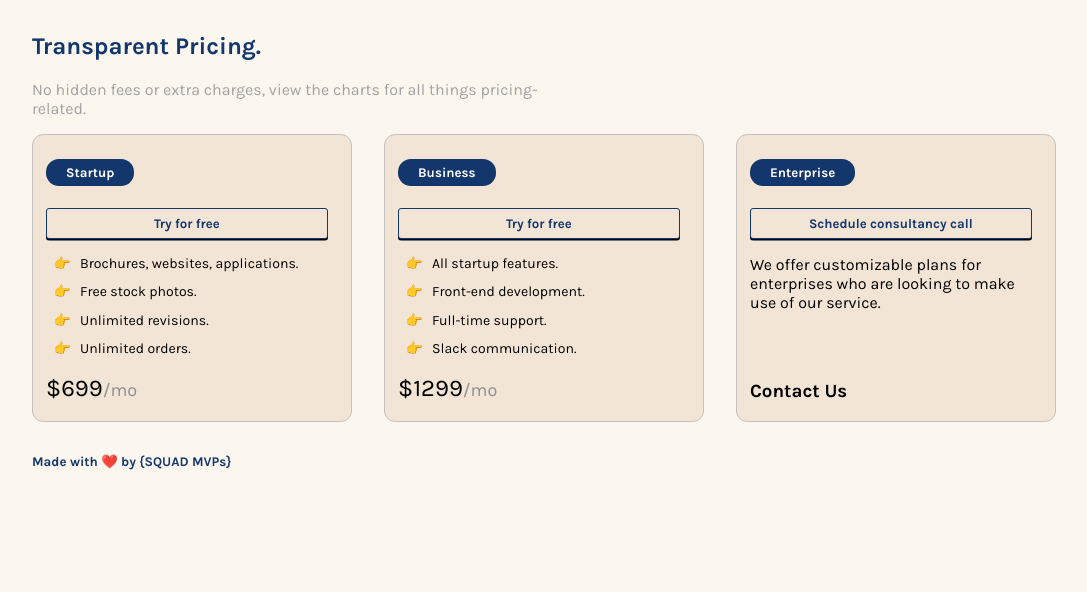
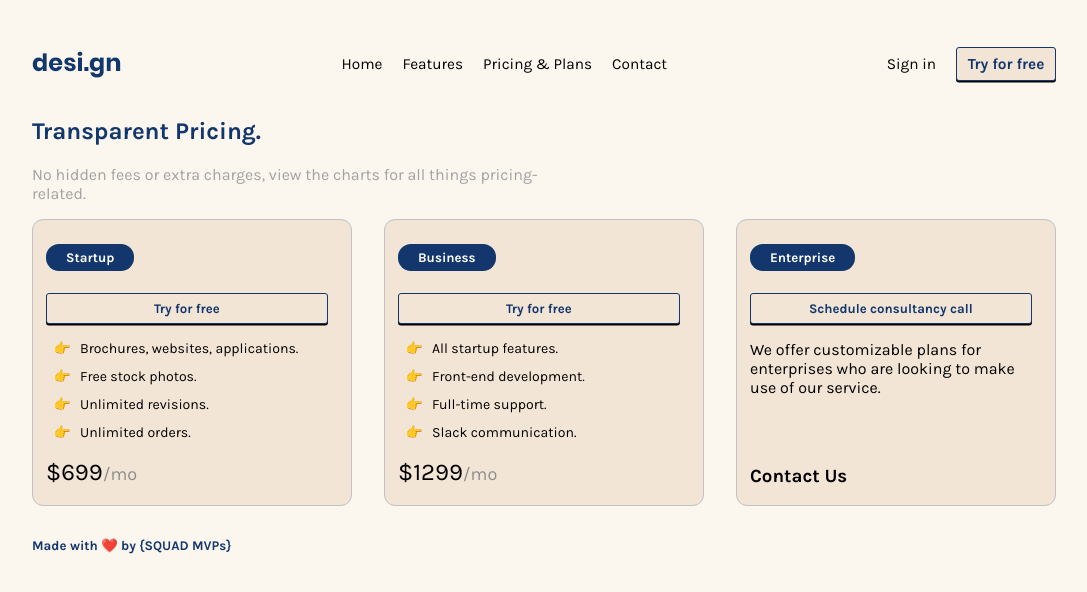
Before and after one commit to md-naciri/Brief-4, a plain HTML site: page price.html in a window 1280 px wide. Shown: the whole page, without its empty margins (96-1183 px from the left). Drawn offline with Linux system fonts and the light colour scheme.

Commit message:
Solving some issues

```diff
--- a/price.html
+++ b/price.html
@@ -9,6 +9,36 @@
     <link rel="shortcut icon" href="images/logo2.png">
 </head>
 <body>
+    <header>
+        <div>
+            <img src="./images/logo.png">
+        </div>
+
+        <input type="checkbox" id="check">
+
+        <nav class="firstNav">
+            <div class="navbar">
+                <ul class="liste1">
+                    <li><a href="index.html">Home</a></li>
+                    <li><a href="# ">Features</a></li>
+                    <li><a href="price.html">Pricing & Plans</a></li>
+                    <li><a href="contact.html">Contact</a></li>
+                </ul>
+            </div>
+        </nav>
+        <div class="lastNav">
+            <ul>
+                <li><a class="btn-sign" href="#">Sign in</a></li>
+                <!-- <li><a class="btn-try" href="#">Try for free</a></li> -->
+                <li><button type="button" class="button buttonPr" id="buttonHeader">Try for free</button></li>
+            </ul>
+        </div>
+
+        <label for="check">
+            <i class="fas fa-bars" id="btn"></i>
+            <i class="fas fa-times" id="cancel"></i>
+        </label>
+    </header>
     <main>
         <section class="section4">
             <h1 id="section4Title">Transparent Pricing.</h1>
--- a/styles/style.css
+++ b/styles/style.css
@@ -141,6 +141,9 @@ body{
     box-shadow: 0 1.5px black;
     transition: 0.3s;
     font-size: 1.03vw;
+}
+.buttonPr{
+    background-color: #F2E5D5;
 }
 .buttonPricing:hover{
     background-color: #0B48A8;
@@ -386,7 +389,7 @@ header > div.lastNav > ul{
     width: 100px;
 }
 
-@media (max-width:704px) {
+@media (max-width:729px) {
     header{
         font-size: 16px;
     }
```
Also changed, not shown: contact.html (+30 -0 lines), index.html (+2 -2 lines).
